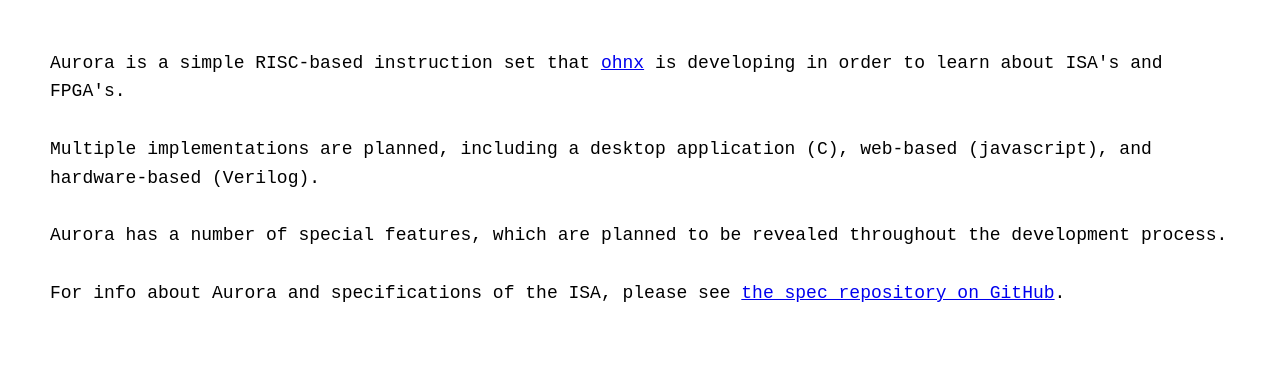
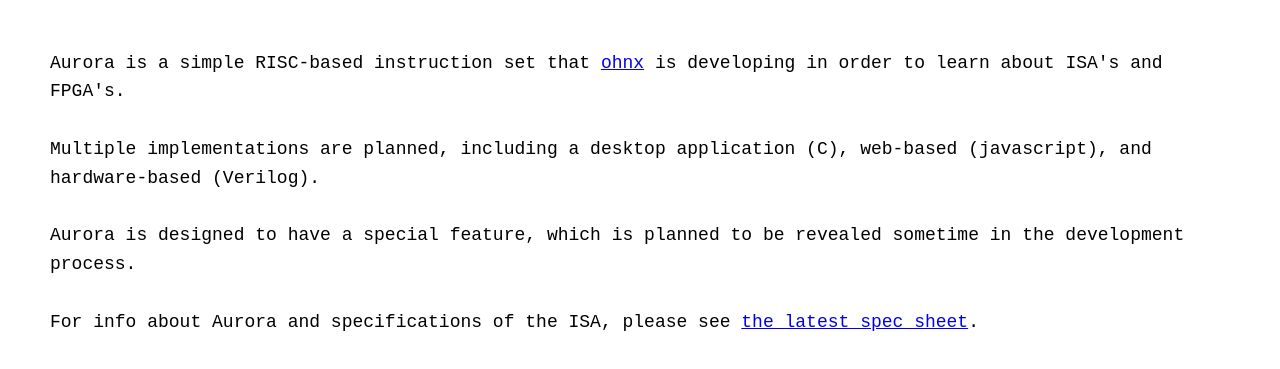
Before and after one commit to aurora-isa/aurora-isa.github.io, a plain HTML site: page index.html in a window 1280 px wide. Shown: the part 75-444 px from the top of the page. Drawn offline with Linux system fonts and the light colour scheme.

Commit message:
Update index.html

```diff
--- a/index.html
+++ b/index.html
@@ -3,18 +3,18 @@
 <head>
 <meta charset="utf-8">
 <meta name="viewport" content="width=device-width, initial-scale=1">
-<style type="text/css">#main{margin:40px;line-height:1.6;font-size:18px;padding:0 10px;font-family:'Georgia';}h1,h2,h3{line-height:1.2}hr{margin:0;}h1{font-size:1.5em;margin:0.83em 0;font-family:monospace;white-space:pre;font-weight:bold;}pre{white-space:pre-wrap;}@media only screen and (max-width: 500px){#main{margin:0;}}</style>
+<title>Aurora ISA</title>
+<style type="text/css">#main{margin:40px;line-height:1.6;font-size:18px;padding:0 10px;font-family:monospace;}h1,h2,h3{line-height:1.2}hr{margin:0;}pre{white-space:pre-wrap;}h4{line-height:1.2;margin-bottom: 0.5em;}table{width: 100%;}td,table,th{border: 1px solid black;}@media only screen and (max-width: 500px){#main{margin:0;}}</style>
 </head>
 <body id="main">
-<pre>
-<h2>Aurora ISA</h2>
+<pre><h2>Aurora ISA</h2>
 Aurora is a simple RISC-based instruction set that <a href="https://masonx.ca/">ohnx</a> is developing in order to learn about ISA's and FPGA's.
 
 Multiple implementations are planned, including a desktop application (C), web-based (javascript), and hardware-based (Verilog).
 
-Aurora has a number of special features, which are planned to be revealed throughout the development process.
+Aurora is designed to have a special feature, which is planned to be revealed sometime in the development process.
 
-For info about Aurora and specifications of the ISA, please see <a href="https://github.com/aurora-isa/spec">the spec repository on GitHub</a>.
+For info about Aurora and specifications of the ISA, please see <a href="https://aurora.masonx.ca/spec">the latest spec sheet</a>.
 </pre>
 </body>
 </html>
```
